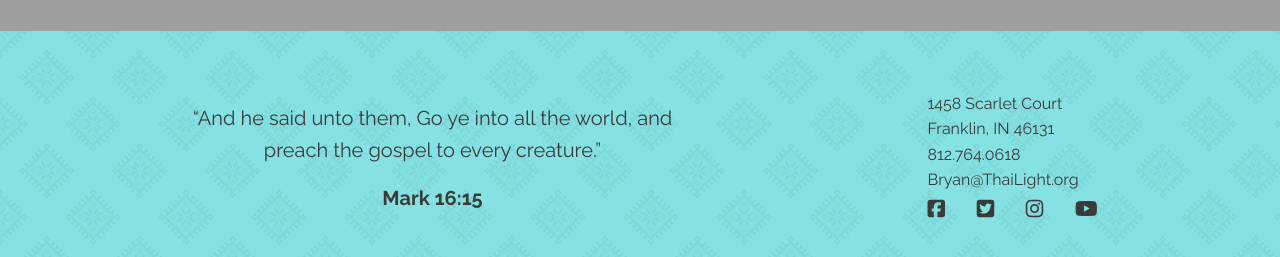
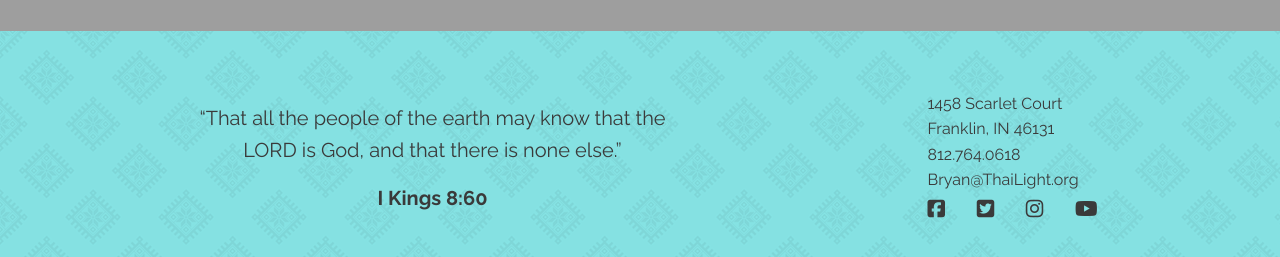
Before and after one commit to pastorryanhayden/thailight, a Jekyll site: the page built from index.html, in a window 1280 px wide and 900 px high, scrolled down 3168 px. Shown: the part 599-856 px from the top of the window. Built offline with Jekyll 4.4.1, drawn with Linux system fonts in a browser that asks for light colours; nearby versions of some CDN libraries; some web fonts are replaced.

Commit message:
Updated '_includes/footer.html' via CloudCannon

```diff
--- a/_includes/footer.html
+++ b/_includes/footer.html
@@ -1,16 +1,16 @@
 {% assign settings = site.data.settings %}
 <div class="footer">
   <div class="verse">
-    <p class="editable">“And he said unto them, Go ye into all the world, and preach the gospel to every creature.”</p>
-    <p class="reference editable">Mark 16:15</p>
+    <p class="editable">&ldquo;That all the people of the earth may know that the LORD is God, and that there is none else.&rdquo;</p>
+    <p class="reference editable">I Kings 8:60</p>
   </div><!--/verse-->
   <div class="get-connected">
     <div class="connected-header">
 
     </div><!--/connected-header-->
     <div class="details">
-        <p class="address">{{site.data.settings.address}}{% if site.data.settings.address2 %}<br> {{site.data.settings.address2}}
-{% endif %}<br>
+        <p class="address">{{site.data.settings.address}}{% if site.data.settings.address2 %}<br /> {{site.data.settings.address2}}
+{% endif %}<br />
         {{site.data.settings.City}}, {{site.data.settings.State}} {{site.data.settings.Zip}}</p>
         <p class="phone">{{site.data.settings.phone}}</p>
         <p class="email">{{site.data.settings.email}}</p>
```
